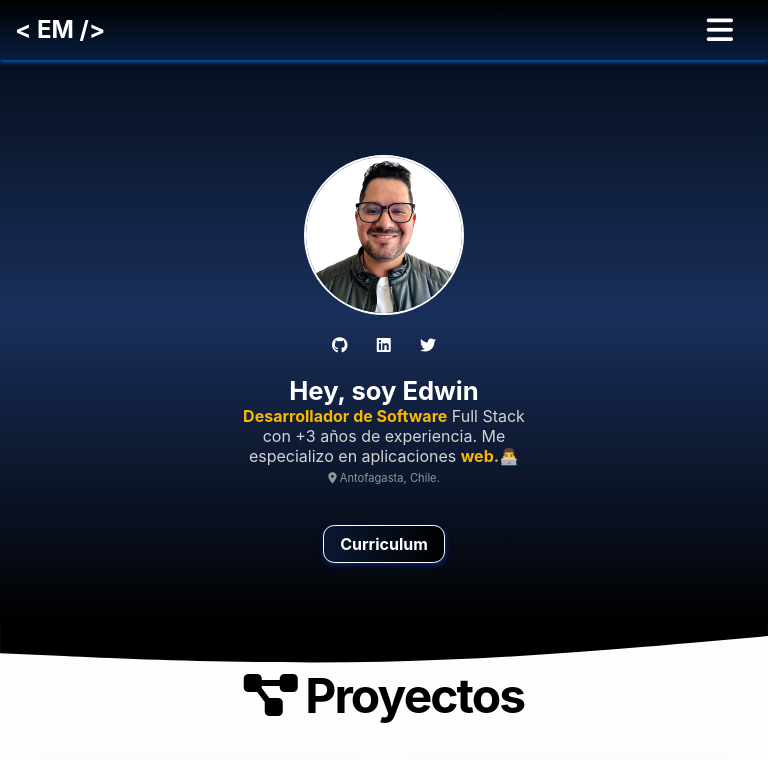
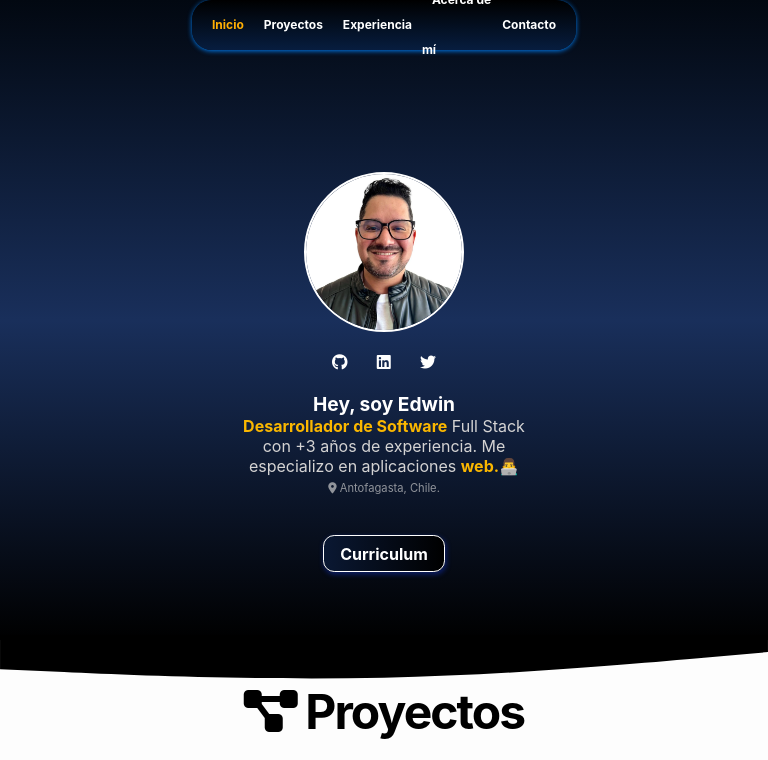
Before and after one commit to edwinmoreno77/portfolio, a plain HTML site: page index.html in a window 768 px wide. Shown: the top 760 px of the page. Drawn offline with nearby package versions, Linux system fonts and the light colour scheme.

Commit message:
navbar modified

```diff
--- a/index.html
+++ b/index.html
@@ -68,29 +68,20 @@
     <script src="https://kit.fontawesome.com/eb5fea5564.js" crossorigin="anonymous"></script>
     <script defer src="index.js"></script>
 </head>
+
 <body>
     <!-- NAVBAR -->
-    <nav class="navbar">
-        <div class="container-nav">
-            <h2 class="title_nav"> < EM /></h2>
-            <div type="button" class="nav-toggle">
-                <i class="fa-solid fa-bars"></i>
-            </div>
-            <ul class="nav-menu toggle">
+    <ul class="navbar">
         <li class="nav-item"><a class="item" href="#Inicio">Inicio</a></li>
         <li class="nav-item"><a class="item" href="#Portafolio">Proyectos</a></li>
         <li class="nav-item"><a class="item" href="#experience">Experiencia</a></li>
-                <li class="nav-item"><a class="item" href="#education">Educación</a></li>
         <li class="nav-item"><a class="item" href="#aboutMe">Acerca de mí</a></li>
-                <li class="nav-item"><a class="item" href="#certifications">Certificaciones</a></li>
         <li class="nav-item"><a class="item" href="#Contacto">Contacto</a></li>
     </ul>
-        </div>
-    </nav>
     <!-- NAVBAR -->
 
     <!-- INICIO  -->
-    <main id="Inicio">
+    <section id="Inicio">
         <div class="container-inicio">
             <div class="img_inicio_container">
                 <img class="img-inicio animate__animated animate__fadeIn" src="assets/edwin_img.webp"
@@ -124,7 +115,7 @@
                 </div>
             </div>
         </div>
-    </main>
+    </section>
     <svg xmlns="http://www.w3.org/2000/svg" viewBox="0 0 1440 100">
         <path fill="#000000"
             d="M0,64L120,69.3C240,75,480,85,720,80C960,75,1200,53,1320,42.7L1440,32L1440,0L1320,0C1200,0,960,0,720,0C480,0,240,0,120,0L0,0Z">
@@ -477,7 +468,7 @@
             d="M0,160L80,160C160,160,320,160,480,144C640,128,800,96,960,85.3C1120,75,1280,85,1360,90.7L1440,96L1440,320L1360,320C1280,320,1120,320,960,320C800,320,640,320,480,320C320,320,160,320,80,320L0,320Z">
         </path>
     </svg>
-    <footer id="Contacto">
+    <section id="Contacto">
         <div class="container-footer">
             <div class="footer-title">
                 <h2> <i class="fa-solid fa-address-book"></i> Contacto</h2>
@@ -509,7 +500,7 @@
                 </a>
             </div>
         </div>
-    </footer>
+    </section>
     <!-- FOOTER -->
 
 </body>
--- a/index.js
+++ b/index.js
@@ -1,16 +1,3 @@
-//Boton de Menu del navbar
-const navToggle = document.querySelector(".nav-toggle");
-const toggle = document.querySelector(".toggle");
-const navMenu = document.querySelector(".nav-menu");
-
-navToggle.addEventListener("click", () => {
-  navMenu.classList.toggle("nav-menu_visible");
-});
-
-toggle.addEventListener("click", () => {
-  navMenu.classList.toggle("nav-menu_visible");
-});
-
 window.addEventListener("scroll", () => {
   //HABILIDADES
   let habilidadesImg = document.querySelector(".habilidades-links");
@@ -54,3 +41,35 @@ function moveSlide(direction, event) {
     behavior: "smooth",
   });
 }
+
+// navbar
+document.addEventListener("DOMContentLoaded", function () {
+  const sections = document.querySelectorAll("section");
+  const navLinks = document.querySelectorAll(".navbar a");
+
+  function setActiveLink() {
+    let index = sections.length;
+
+    while (--index && window.scrollY + 50 < sections[index].offsetTop) {}
+
+    navLinks.forEach((link) => link.classList.remove("active"));
+    navLinks[index].classList.add("active");
+  }
+
+  setActiveLink();
+  window.addEventListener("scroll", setActiveLink);
+
+  // Desplazamiento suave al hacer clic en los enlaces del navbar
+  navLinks.forEach((link) => {
+    link.addEventListener("click", function (event) {
+      event.preventDefault();
+      const targetId = this.getAttribute("href").substring(1);
+      const targetSection = document.getElementById(targetId);
+
+      window.scrollTo({
+        top: targetSection.offsetTop,
+        behavior: "smooth",
+      });
+    });
+  });
+});
--- a/styles.css
+++ b/styles.css
@@ -45,135 +45,69 @@ a {
 }
 
 /* NAVBAR  */
-
 .navbar {
   background: linear-gradient(180deg, #000000, #071d3f);
   box-shadow: var(--shadow-primary-color) 0px 1px 5px;
+  color: white;
+  text-decoration: none;
+  list-style: none;
+  display: flex;
+  justify-content: space-evenly;
+  align-items: center;
   height: 50px;
   position: fixed;
+  bottom: 0;
+  left: 50%;
+  transform: translateX(-50%);
+  z-index: 100;
+  padding: 10px;
   width: 100%;
-  top: 0;
-  left: 0;
-  z-index: 100;
-}
-
-.container-nav {
-  display: flex;
-  justify-content: space-around;
-  height: 100%;
-  width: 100%;
-  margin: 0 auto;
-}
-
-.nav-menu {
-  display: flex;
-  margin-right: 40px;
-  list-style: none;
-  transition: 0.3s;
-}
-
-.nav-item {
-  font-size: 10px;
-  line-height: 53px;
-  text-transform: uppercase;
-  width: max-content;
-}
-
-.item {
-  text-decoration: none;
-  color: white;
-  padding: 0.5rem;
-  border-radius: 2rem;
+  border-top-left-radius: 10px;
+  border-top-right-radius: 10px;
+  border-bottom-left-radius: 0px;
+  border-bottom-right-radius: 0px;
   font-weight: bold;
 }
 
-.item:hover,
-.item_active {
-  padding: 0.5rem;
-  background-color: white;
-  color: black;
-  transition: 0.5s;
+.navbar a {
+  color: white;
+  font-size: 10px;
+  padding: 7px;
+  margin: 0 2px;
+  line-height: 50px;
+  border-radius: 0.32rem;
 }
 
-.img-user {
-  display: block;
+.navbar a.active, .navbar a:hover {
+  color: rgb(231, 125, 3);
+  border-radius: 0.32rem;
+  transition: 0.3s ease-in-out;
 }
 
-.nav-toggle {
-  color: white;
-  background: none;
-  border: none;
-  font-size: 30px;
-  padding: 0 20px;
-  line-height: 60px;
-  cursor: pointer;
-  display: none;
-}
-.title_nav{
-  color: white;
-  line-height: 60px;
-  display: none;
-}
-
-@media (max-width: 840px) {
-  body {
-    padding-top: 70px 20px;
+@media (min-width: 768px) {
+  .navbar {
+    top: 0;
+    width: auto;
+    left: 50%;
+    transform: translateX(-50%);
+    border-radius: 20px;
   }
 
-  .navbar {
-    height: 60px;
+  .navbar a {
+    color: white;
+    border-radius: 0.32rem;
+    font-size: 12px;
+    padding: 5px;
+    line-height: 50px;
+    margin: 0 5px;
   }
 
-  .container-nav {
-    justify-content: space-between;
-    padding-left: 15px;
-    padding-right: 15px;
+  .navbar a.active, .navbar a:hover {
+    color: rgb(231, 125, 3);
+    border-radius: 0.32rem;
+    transition: 0.3s ease-in-out;
   }
 
-  .nav-logo img {
-    width: 4rem;
-  }
-
-  .title_nav{
-    display: block;
-  }
-
-  .nav-menu {
-    background: var(--theme-color-reverse-transparency);
-    flex-direction: column;
-    align-items: center;
-    margin-right: 0px;
-    position: fixed;
-    z-index: 100;
-    left: 0;
-    bottom: 0;
-    top: 60px;
-    width: 100%;
-    padding: 10px 0;
-    height: calc(100% - 60px);
-    overflow-y: auto;
-    left: 100%;
-    transition: left 0.2s;
-  }
-
-  .nav-item {
-    font-size: 12px;
-    margin: 0 4px;
-    line-height: 60px;
-  }
-
-  .item:hover,
-  .item_active {
-    padding: 0.6rem;
-  }
-
-  .nav-toggle {
-    display: block;
-  }
-
-  .nav-menu_visible {
-    left: 0%;
-  }
 }
 
 /* NAVBAR  */
@@ -185,8 +119,8 @@ a {
   display: flex;
   justify-content: space-evenly;
   align-items: center;
-  min-height: 78vh;
-  height: 78vh;
+  min-height: 80vh;
+  height: 80vh;
   margin: 0;
   margin-bottom: -5px;
 }
@@ -233,7 +167,7 @@ a {
   flex-direction: column;
   align-items: center;
   justify-content: center;
-  padding-top: 110px;
+  padding-top: 120px;
 }
 
 .social_item {
```
Lines whose indentation alone changed are shown as unchanged.
